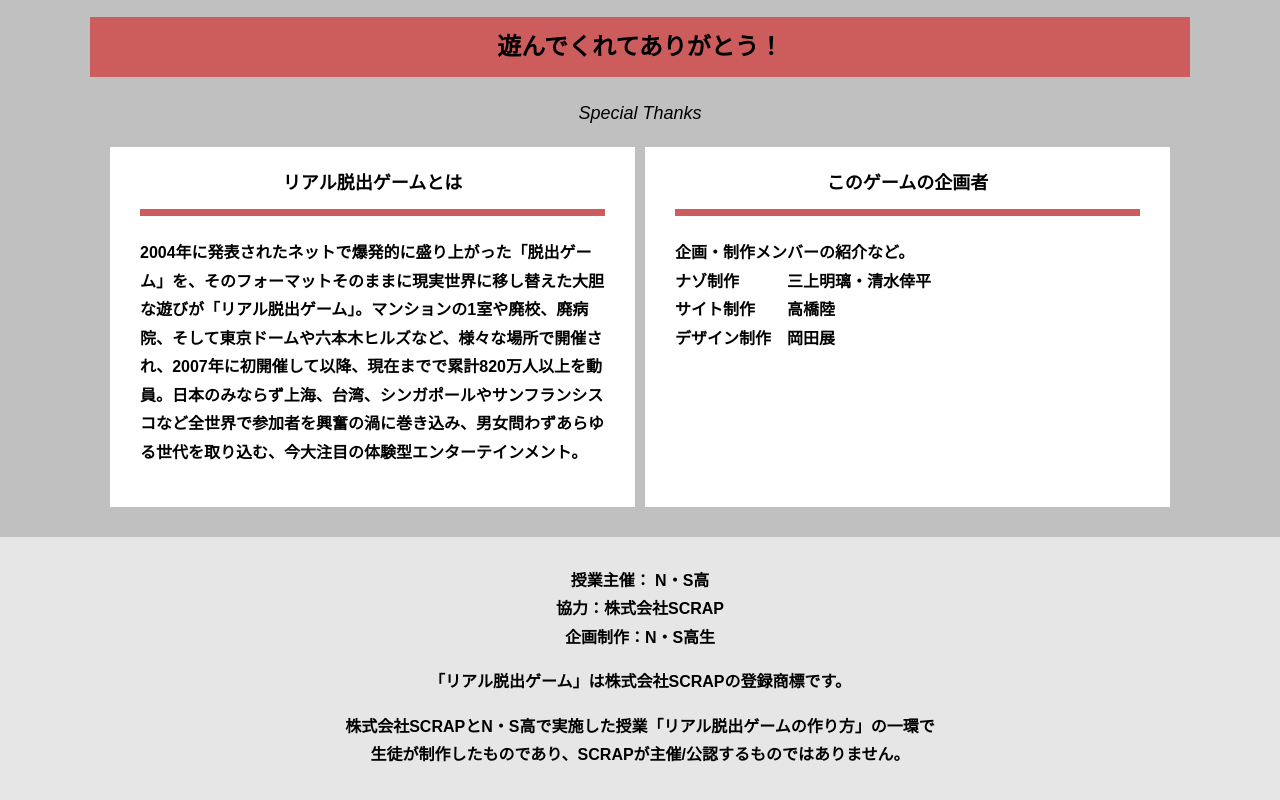
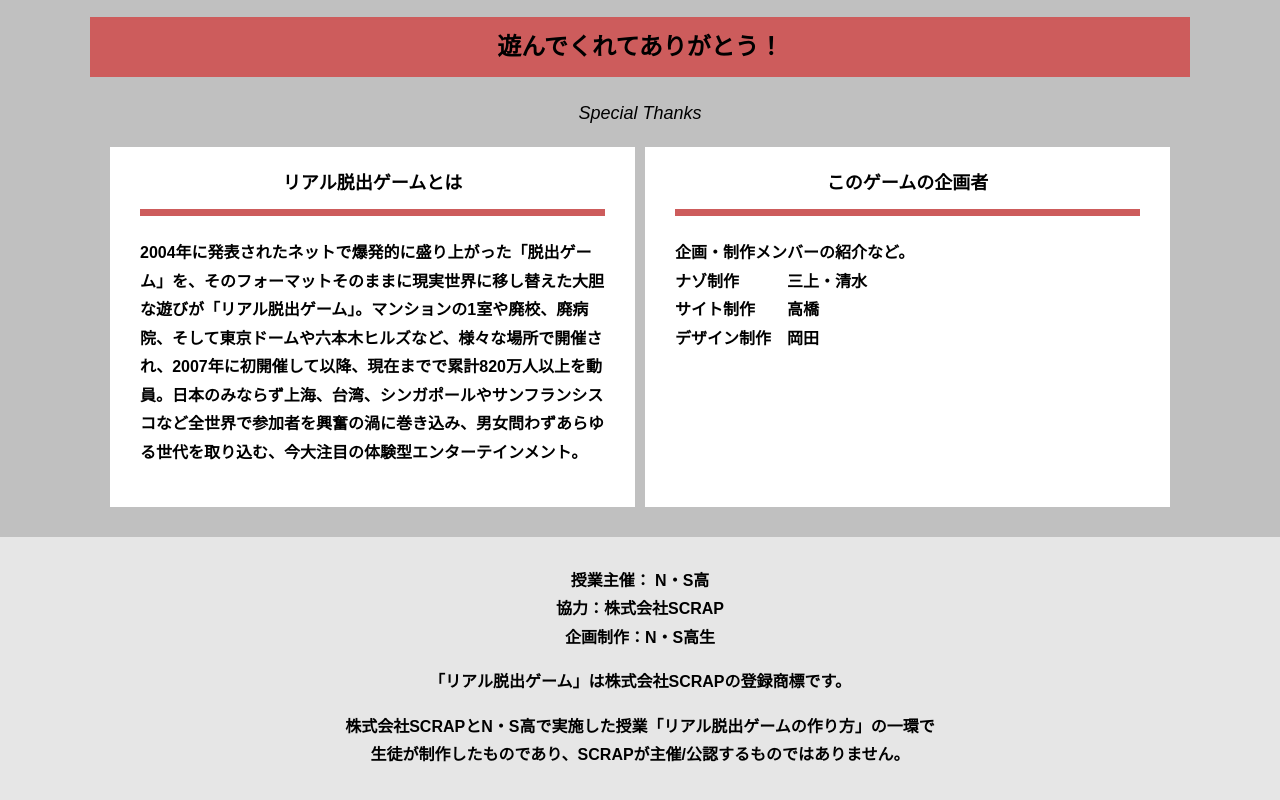
Before and after one commit to Ache-san/alfa-omiya-3, a plain HTML site: page final.html in a window 1280 px wide. Shown: the part 1461-2261 px from the top of the page. Drawn offline with Linux system fonts and the light colour scheme.

Commit message:
Update final.html

```diff
--- a/final.html
+++ b/final.html
@@ -65,9 +65,9 @@ Youtube貼り付けここまで-->
             <div class="card">
               <h3 class="card__title">このゲームの企画者</h3>
               <p class="card__content">企画・制作メンバーの紹介など。<br>
-                ナゾ制作　　　三上明璃・清水倖平<br>
-                サイト制作　　高橋陸<br>
-                デザイン制作　岡田展</p>
+                ナゾ制作　　　三上・清水<br>
+                サイト制作　　高橋<br>
+                デザイン制作　岡田</p>
             </div>
           </div>
         </div>
```
